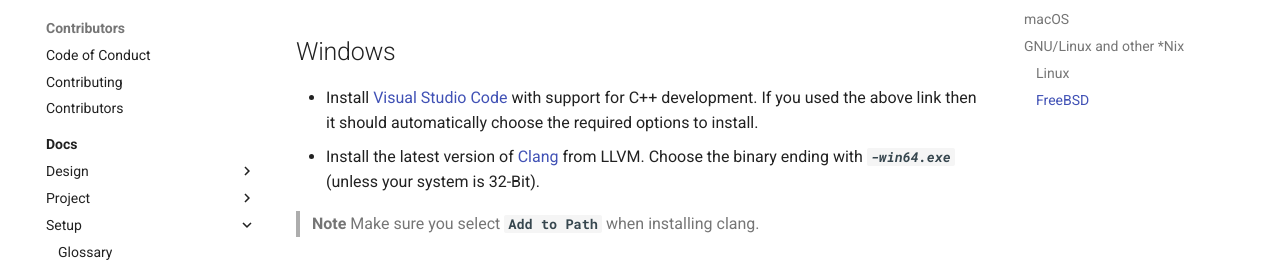
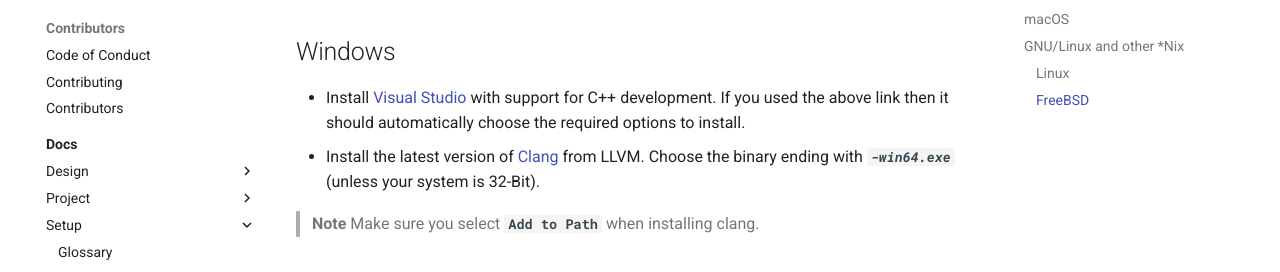
Before and after one commit to exeme-project/exeme-lang, an MkDocs documentation site: the page built from website/docs/setup/setup.md, in a window 1280 px wide and 1295 px high. Shown: the part 146-418 px from the top of the window. Built offline with MkDocs 1.6.1 and Material for MkDocs 9.7.7, drawn with Linux system fonts in a browser that asks for light colours; comment, search, counter and statistics services are not loaded.

Commit message:
Fix docs typo

```diff
--- a/website/docs/setup/setup.md
+++ b/website/docs/setup/setup.md
@@ -2,7 +2,7 @@
 
 ## Windows
 
-* Install [Visual Studio Code](https://visualstudio.microsoft.com/thank-you-downloading-visual-studio/?sku=Community&channel=Release&version=VS2022&source=VSFeaturesPage&passive=true&tailored=cplus&cid=2031#cplusplus) with support for C++ development. If you used the above link then it should automatically choose the required options to install.
+* Install [Visual Studio](https://visualstudio.microsoft.com/thank-you-downloading-visual-studio/?sku=Community&channel=Release&version=VS2022&source=VSFeaturesPage&passive=true&tailored=cplus&cid=2031#cplusplus) with support for C++ development. If you used the above link then it should automatically choose the required options to install.
 * Install the latest version of [Clang](https://github.com/llvm/llvm-project/releases/latest) from LLVM. Choose the binary ending with ***`-win64.exe`*** (unless your system is 32-Bit).
 
 > **Note** Make sure you select **`Add to Path`** when installing clang.
```
